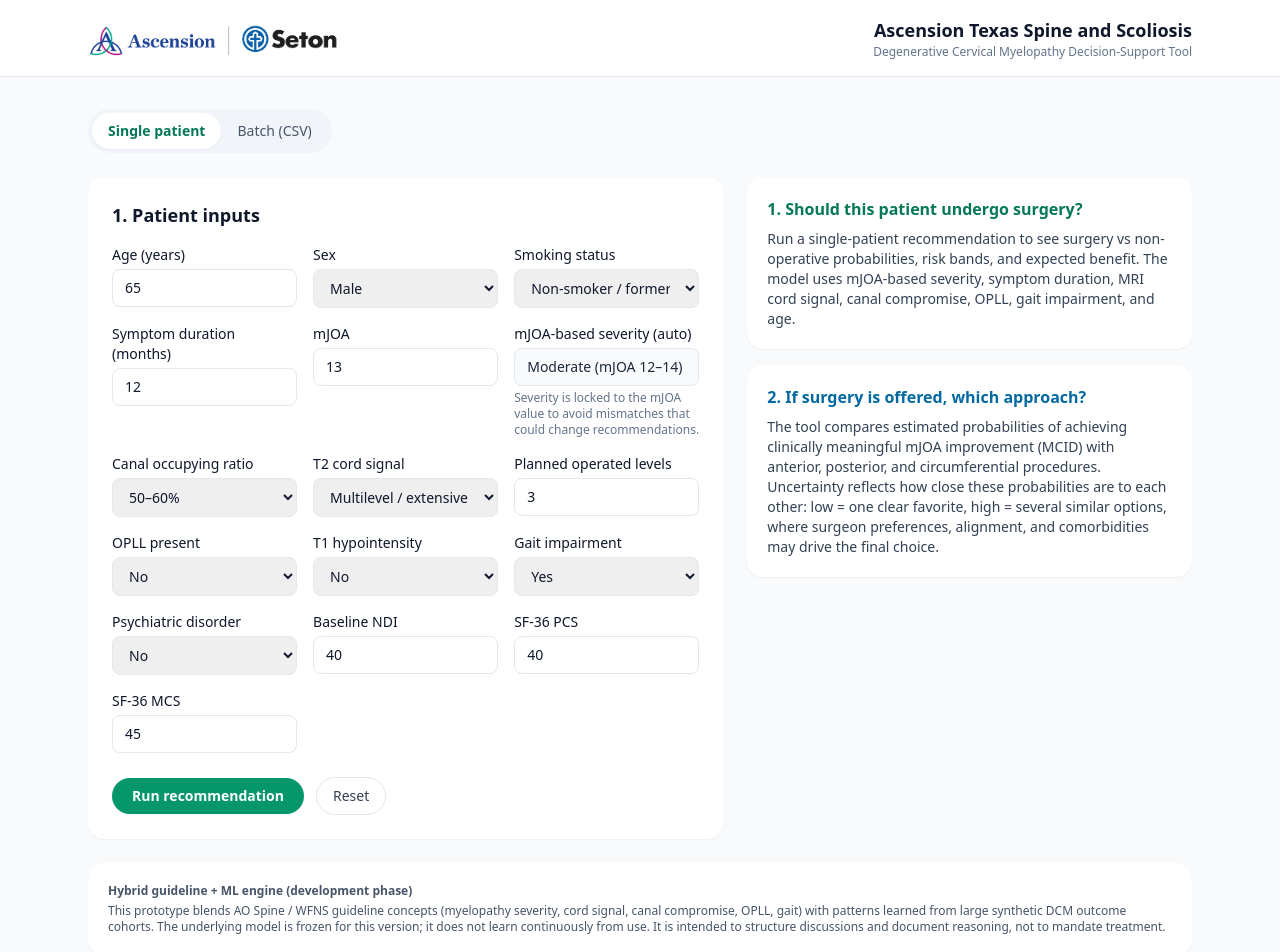
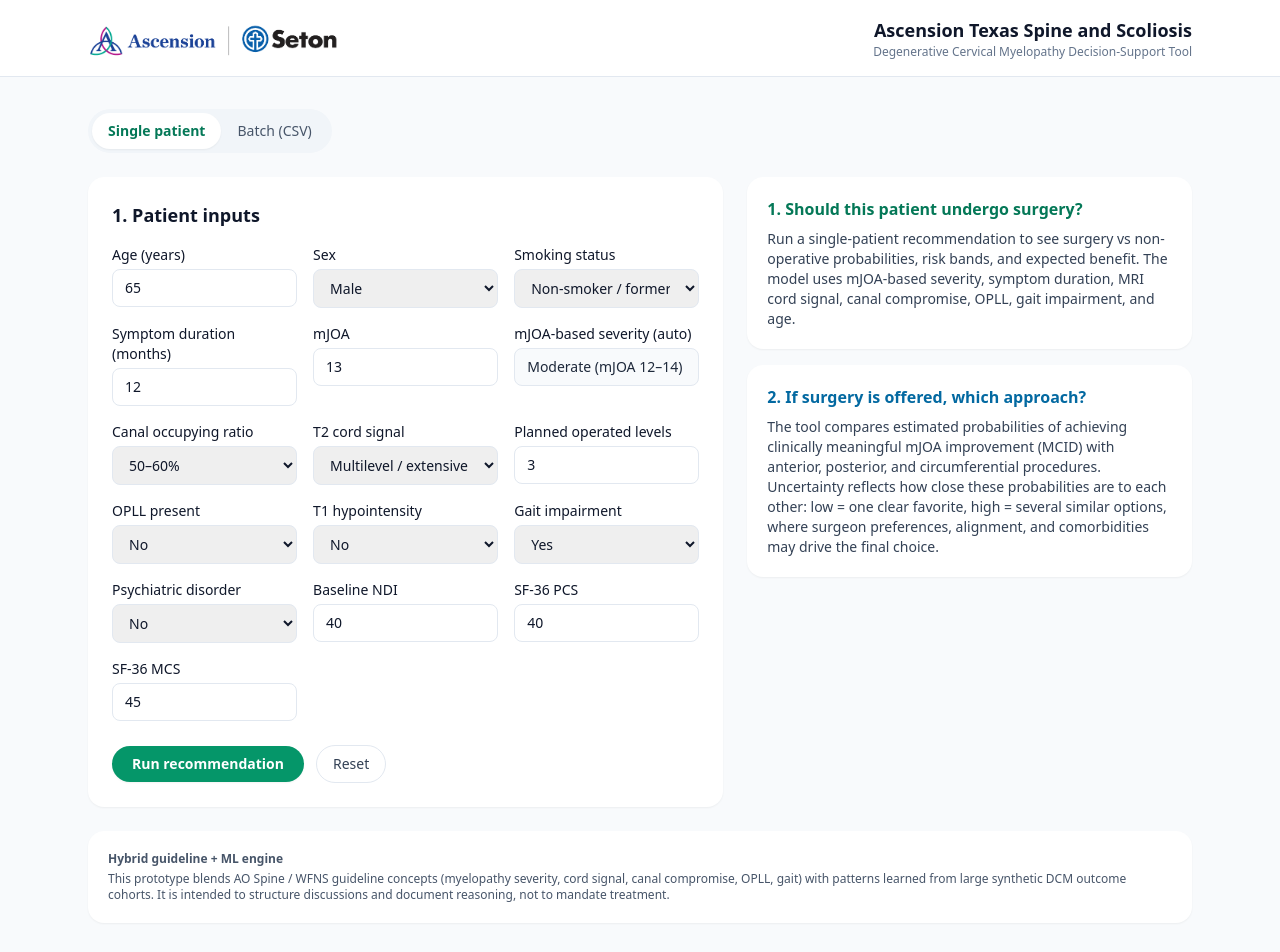
Before and after one commit to devender0609/dcm-web, a Next.js app: page /prototype in a window 1280 px wide. Shown: the top 952 px of the page. Built offline with nearby package versions, Linux system fonts and the light colour scheme.

Commit message:
Fix t2Signal multilevel typo

```diff
--- a/app/prototype/page.tsx
+++ b/app/prototype/page.tsx
@@ -538,10 +538,6 @@ export default function PrototypePage() {
                       {autoSeverity === "moderate" && "Moderate (mJOA 12–14)"}
                       {autoSeverity === "severe" && "Severe (mJOA < 12)"}
                     </div>
-                    <p className="mt-1 text-xs text-slate-500">
-                      Severity is locked to the mJOA value to avoid mismatches that could
-                      change recommendations.
-                    </p>
                   </div>
 
                   {/* Canal ratio */}
@@ -893,15 +889,12 @@ export default function PrototypePage() {
 
             {/* Bottom info card */}
             <section className="rounded-2xl bg-white p-5 text-xs text-slate-600 shadow-sm">
-              <div className="mb-1 font-semibold">
-                Hybrid guideline + ML engine (development phase)
-              </div>
+              <div className="mb-1 font-semibold">Hybrid guideline + ML engine</div>
               <p>
                 This prototype blends AO Spine / WFNS guideline concepts (myelopathy
                 severity, cord signal, canal compromise, OPLL, gait) with patterns learned
-                from large synthetic DCM outcome cohorts. The underlying model is frozen
-                for this version; it does not learn continuously from use. It is intended
-                to structure discussions and document reasoning, not to mandate treatment.
+                from large synthetic DCM outcome cohorts. It is intended to structure
+                discussions and document reasoning, not to mandate treatment.
               </p>
             </section>
           </>
```
